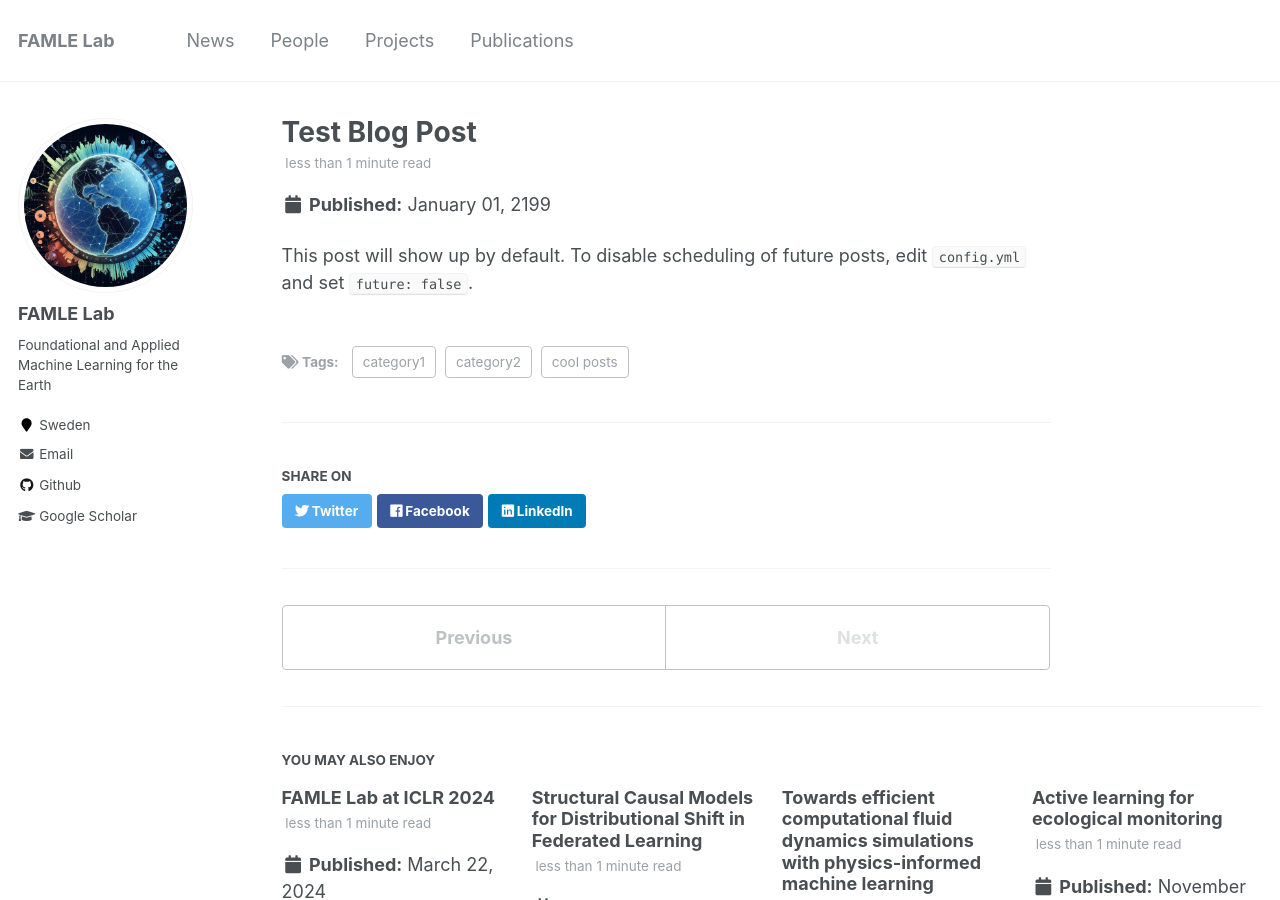
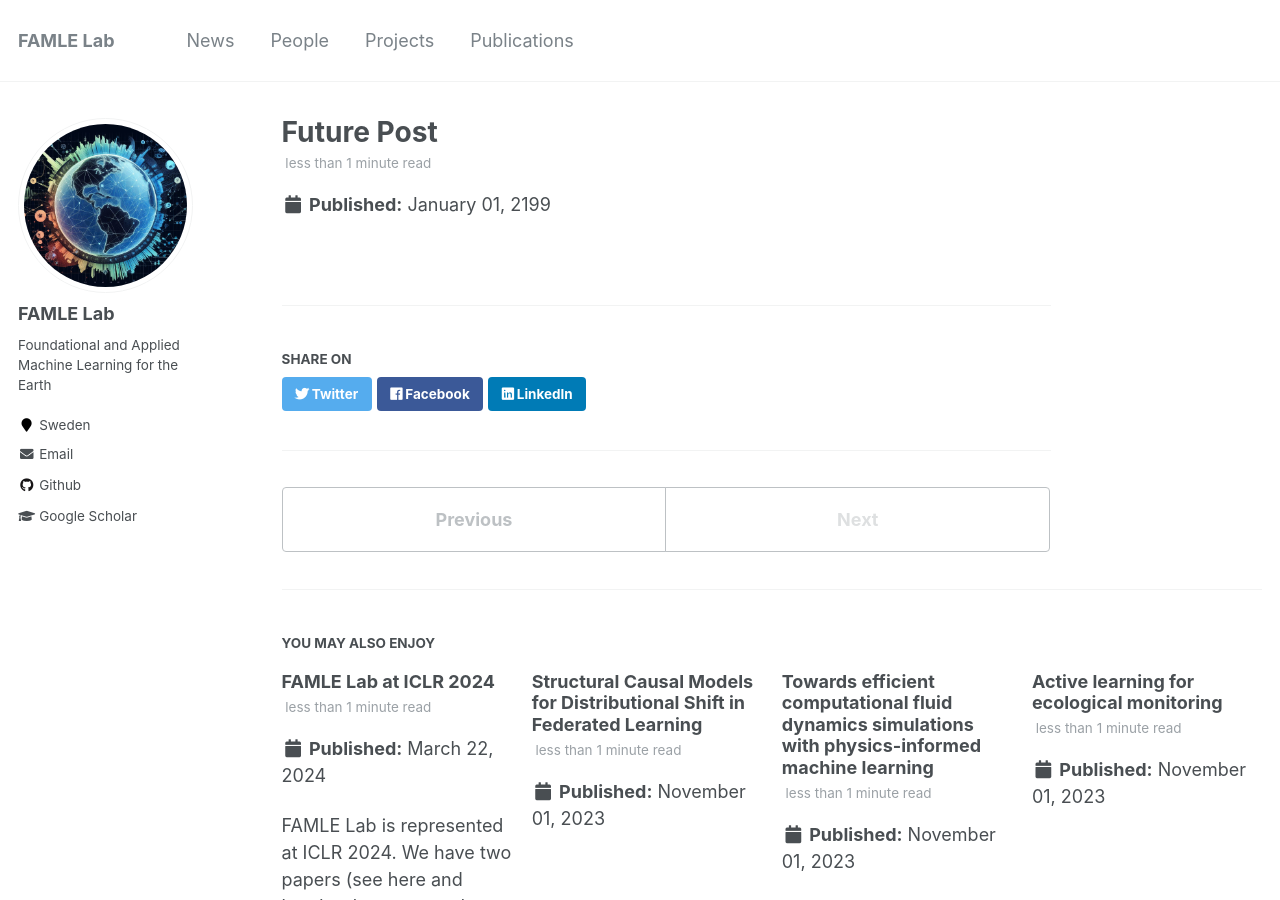
Before and after one commit to ridr-se/ridr-se.github.io, a Jekyll site: the page built from _posts/2199-01-01-future-post.md, in a window 1280 px wide and 900 px high. Built offline with Jekyll 4.4.1, drawn with Linux system fonts in a browser that asks for light colours.

Commit message:
Update 2199-01-01-future-post.md

```diff
--- a/_posts/2199-01-01-future-post.md
+++ b/_posts/2199-01-01-future-post.md
@@ -1,4 +1,4 @@
----
+<!-- ---
 title: 'Test Blog Post'
 date: 2199-01-01
 permalink: /posts/2012/08/blog-post-4/
@@ -8,4 +8,4 @@
   - category2
 ---
 
-This post will show up by default. To disable scheduling of future posts, edit `config.yml` and set `future: false`.
+This post will show up by default. To disable scheduling of future posts, edit `config.yml` and set `future: false`. -->
```
